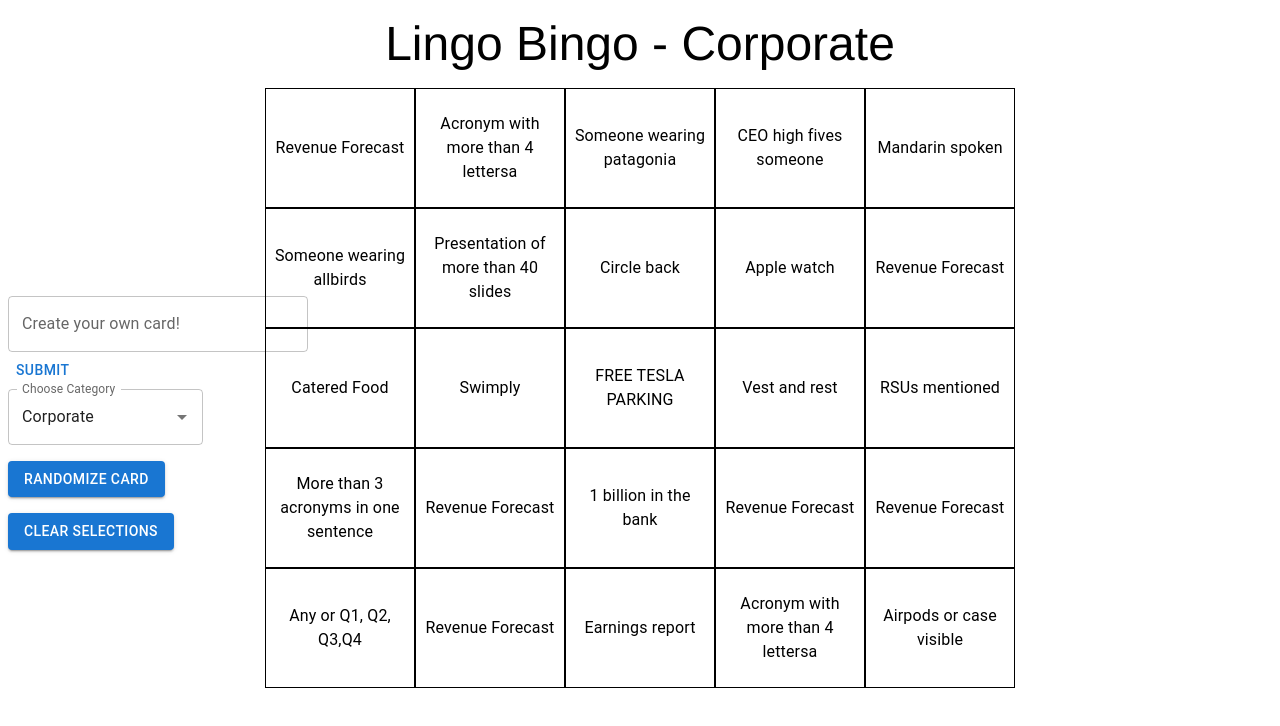
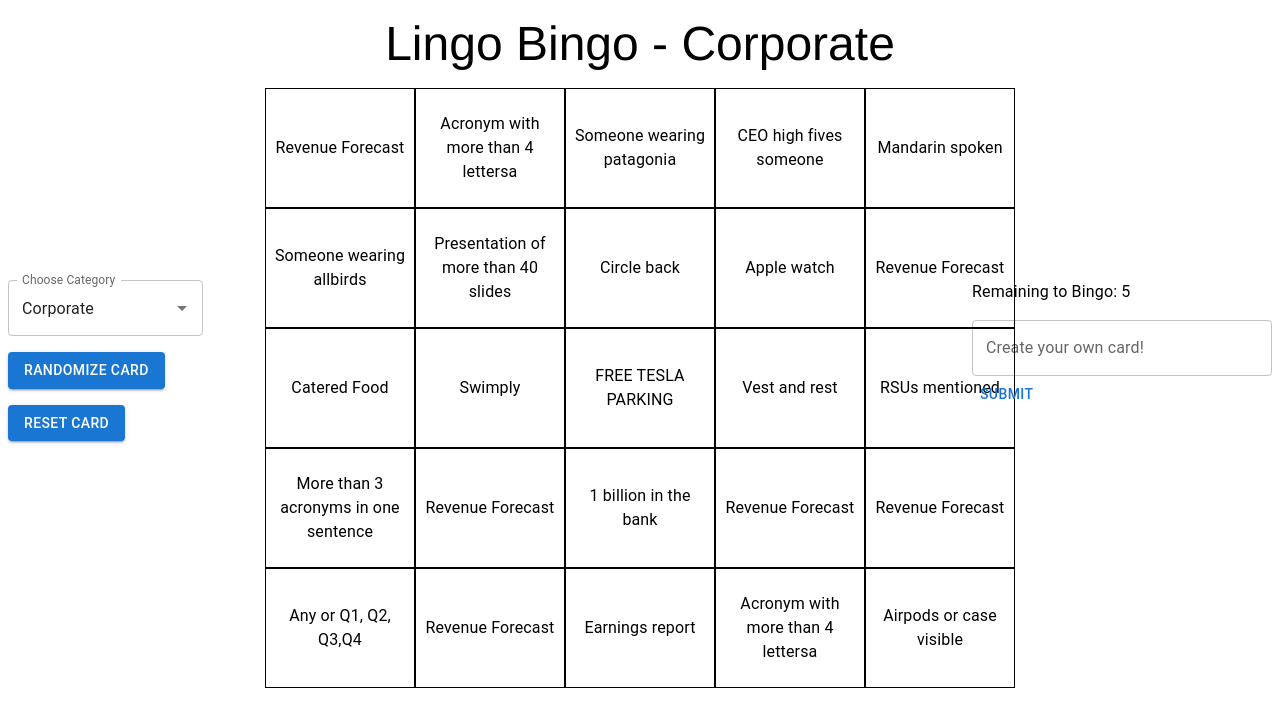
Before and after one commit to EllAchE/lingobingo, a React (Create React App) app: page / in a window 1280 px wide. Shown: the top 726 px of the page. Built offline with nearby package versions, Linux system fonts and the light colour scheme.

Commit message:
add righsidebar and various changes

```diff
--- a/src/App.tsx
+++ b/src/App.tsx
@@ -3,12 +3,13 @@ import './App.css';
 import { Box, Typography } from '@mui/material';
 import { presetCategories } from './scripts/presetCategories';
 import { createBingoCard } from './scripts/createGrid';
-import { SideBar } from './components/Sidebar';
+import { LeftSideBar } from './components/LeftSidebar';
 import WaterMark from './components/WaterMark';
 import { BingoCardType, SquareState } from './types';
 import { BingoCard } from './components/BingoCard';
 import { useDispatch, useSelector } from 'react-redux';
-import { setCard } from './store/cardSlice';
+import { setCard, setState } from './store/cardSlice';
+import RightSideBar from './components/RightSidebar';
 
 function App() {
   const [category, setCategory] = useState<string>('Corporate');
@@ -18,22 +19,24 @@ function App() {
   );
 
   const dis = useDispatch();
-  const cardState = useSelector((state: any) => state.card.card);
+  const state = useSelector((state: any) => state.card);
 
-  function clearCellSelections() {
-    const newState = JSON.parse(JSON.stringify(cardState));
-    newState?.map((square: SquareState) => {
+  function resetCard() {
+    const newState = JSON.parse(JSON.stringify(state));
+    newState?.card?.map((square: SquareState) => {
       square.isClicked = false;
       return square;
     });
-    dis(setCard([...newState]));
+    newState.isBingo = false;
+    newState.fewestRemaining = 5;
+    dis(setState(newState));
   }
 
   function changeCategory(newCategory: string) {
     setCategory(newCategory);
     //@ts-ignore
     dis(setCard(createBingoCard(presetCategories[newCategory]).bingoCard));
-    clearCellSelections();
+    resetCard();
   }
 
   //useEffect(() => {}, [squareStates]);
@@ -49,12 +52,12 @@ function App() {
         Lingo Bingo - {category}
       </Typography>
       <BingoCard bingoCard={bingoCard} />
-      <SideBar
+      <LeftSideBar
         category={category}
         setCategory={changeCategory}
-        setBingoCard={setBingoCard}
-        clearCellSelections={clearCellSelections}
+        resetCard={resetCard}
       />
+      <RightSideBar setBingoCard={setBingoCard} />
       <WaterMark />
     </Box>
   );
--- a/src/components/CustomInput.tsx
+++ b/src/components/CustomInput.tsx
@@ -2,9 +2,12 @@ import { Box, Button, TextField } from '@mui/material';
 import React, { useState } from 'react';
 import { createBingoCard } from '../scripts/createGrid';
 import extractCategories from '../scripts/extractCategories';
+import { useDispatch } from 'react-redux';
+import { setCard } from '../store/cardSlice';
 
 export function CustomInput({ setBingoCard }: { setBingoCard: any }) {
   const [userInput, setUserInput] = useState('');
+  const dis = useDispatch();
   return (
     <Box>
       <TextField
@@ -28,7 +31,7 @@ export function CustomInput({ setBingoCard }: { setBingoCard: any }) {
 
           const cats = extractCategories(userInput);
           if (cats) {
-            setBingoCard(createBingoCard(cats).bingoCard);
+            dis(setCard(createBingoCard(cats).bingoCard));
           } else {
             alert('Invalid input, must be at least 25 comma-separated phrases');
           }
--- a/src/components/GridCell.tsx
+++ b/src/components/GridCell.tsx
@@ -1,15 +1,13 @@
 import React from 'react';
 import Grid from '@mui/material/Grid';
 import { Typography } from '@mui/material';
-import { setCard } from '../store/cardSlice';
+import { setCard, setState } from '../store/cardSlice';
 import { useDispatch, useSelector } from 'react-redux';
+import checkBingo from '../scripts/checkBingo';
 
 export default function GridCell({ position, children }: any) {
   const dis = useDispatch();
-  const cardState = useSelector((state: any) => state.card.card);
-
-  console.dir(position);
-  console.dir(cardState);
+  const state = useSelector((state: any) => state.card);
 
   return (
     <Grid
@@ -22,14 +20,24 @@ export default function GridCell({ position, children }: any) {
       height={'120px'}
       textAlign={'center'}
       sx={{
-        backgroundColor: cardState[position].isClicked ? '#3252a8' : undefined,
-        color: cardState[position]?.isClicked ? 'white' : undefined,
+        backgroundColor: state.card[position].isClicked ? '#3252a8' : undefined,
+        color: state.card[position]?.isClicked ? 'white' : undefined,
         'border-color': 'black',
       }} // light blue
       onClick={() => {
-        const stateCopy = JSON.parse(JSON.stringify(cardState));
-        stateCopy[position].isClicked = !stateCopy[position].isClicked;
-        dis(setCard(stateCopy));
+        const stateCopy = JSON.parse(JSON.stringify(state));
+        stateCopy.card[position].isClicked =
+          !stateCopy.card[position].isClicked;
+        if (!stateCopy.isBingo) {
+          const bingoCount = checkBingo(stateCopy.card);
+          if (typeof bingoCount != 'number') {
+            stateCopy.isBingo = true;
+            alert('BINGO');
+          } else {
+            stateCopy.fewestRemaining = bingoCount;
+          }
+        }
+        dis(setState(stateCopy));
       }}
     >
       <Typography sx={{ paddingX: 1 }} variant={'body1'}>
--- /dev/null
+++ b/src/components/LeftSidebar.tsx
@@ -0,0 +1,44 @@
+// TODO: this should allow selection from some prechosen categories
+import React from 'react';
+import { Box, Button, Grid } from '@mui/material';
+import { CategorySelect } from './CategorySelect';
+
+export function LeftSideBar({
+  category,
+  setCategory,
+  resetCard,
+}: {
+  category: string;
+  setCategory: any;
+  resetCard: any;
+}) {
+  return (
+    <Box sx={{ position: 'fixed', top: '35%', left: 8, width: 300 }}>
+      <CategorySelect category={category} setCategory={setCategory} />
+      <Grid>
+        <Grid>
+          <Button
+            sx={{ marginTop: 2 }}
+            onClick={() => {
+              setCategory(category);
+            }}
+            variant={'contained'}
+          >
+            Randomize Card
+          </Button>
+        </Grid>
+        <Grid>
+          <Button
+            sx={{ marginTop: 2 }}
+            onClick={() => {
+              resetCard();
+            }}
+            variant={'contained'}
+          >
+            Reset Card
+          </Button>
+        </Grid>
+      </Grid>
+    </Box>
+  );
+}
--- /dev/null
+++ b/src/components/RightSidebar.tsx
@@ -0,0 +1,15 @@
+// TODO: this should allow selection from some prechosen categories
+import React from 'react';
+import { Box, Typography } from '@mui/material';
+import { CustomInput } from './CustomInput';
+import { useSelector } from 'react-redux';
+
+export default function RightSideBar({ setBingoCard }: { setBingoCard: any }) {
+  const state = useSelector((state: any) => state.card);
+  return (
+    <Box sx={{ position: 'fixed', top: '35%', right: 8, width: 300 }}>
+      <Typography>Remaining to Bingo: {state.fewestRemaining}</Typography>
+      <CustomInput setBingoCard={setBingoCard} />
+    </Box>
+  );
+}
--- a/src/components/Sidebar.tsx
+++ /dev/null
@@ -1,42 +0,0 @@
-// TODO: this should allow selection from some prechosen categories
-import React from 'react';
-import { Box, Button } from '@mui/material';
-import { CategorySelect } from './CategorySelect';
-import { CustomInput } from './CustomInput';
-
-export function SideBar({
-  category,
-  setCategory,
-  setBingoCard,
-  clearCellSelections,
-}: {
-  category: string;
-  setCategory: any;
-  setBingoCard: any;
-  clearCellSelections: any;
-}) {
-  return (
-    <Box sx={{ position: 'fixed', top: '35%', left: 8, width: 300 }}>
-      <CustomInput setBingoCard={setBingoCard} />
-      <CategorySelect category={category} setCategory={setCategory} />
-      <Button
-        sx={{ marginTop: 2 }}
-        onClick={() => {
-          setCategory(category);
-        }}
-        variant={'contained'}
-      >
-        Randomize Card
-      </Button>
-      <Button
-        sx={{ marginTop: 2 }}
-        onClick={() => {
-          clearCellSelections();
-        }}
-        variant={'contained'}
-      >
-        Clear Selections
-      </Button>
-    </Box>
-  );
-}
--- /dev/null
+++ b/src/scripts/checkBingo.ts
@@ -0,0 +1,43 @@
+export default function checkBingo(squares: any[]): boolean | number {
+  const stateCopy = [...squares];
+  const clickedArray: number[] = stateCopy
+    .map((cellState, i) => {
+      cellState.index = i;
+      return cellState;
+    })
+    .filter((cellState) => {
+      return cellState.isClicked;
+    })
+    .map((cellState) => {
+      return cellState.index;
+    });
+
+  const diagTopLeftSet = new Set([0, 6, 12, 18, 24]);
+  const diagBotLeftSet = new Set([20, 16, 12, 8, 4]);
+
+  const rows = [5, 5, 5, 5, 5];
+  const cols = [5, 5, 5, 5, 5];
+  let diagTopLeft = 5;
+  let diagBotLeft = 5;
+
+  for (const i of clickedArray) {
+    const mod = i % 5;
+    const div = Math.floor(i / 5);
+    cols[mod] -= 1;
+    rows[div] -= 1;
+
+    if (diagTopLeftSet.has(i)) {
+      diagTopLeft -= 1;
+    }
+    if (diagBotLeftSet.has(i)) {
+      diagBotLeft -= 1;
+    }
+  }
+
+  const overallMin = Math.min(...rows, ...cols, diagTopLeft, diagBotLeft);
+
+  if (overallMin == 0) {
+    return true;
+  }
+  return overallMin;
+}
--- a/src/scripts/createGrid.ts
+++ b/src/scripts/createGrid.ts
@@ -29,7 +29,5 @@ export function createBingoCard(category: Category): {
   }
 
   filename += '.csv';
-  console.log('ret bin');
-  console.dir(bingoCard);
   return { bingoCard, filename };
 }
--- a/src/store/cardSlice.ts
+++ b/src/store/cardSlice.ts
@@ -30,19 +30,25 @@ export const cardSlice = createSlice({
       { isClicked: false },
       { isClicked: false },
     ],
+    isBingo: false,
+    fewestRemaining: 5,
   },
   reducers: {
+    setState: (state, action) => {
+      state.card = action.payload.card;
+      state.isBingo = action.payload.isBingo;
+      state.fewestRemaining = action.payload.fewestRemaining;
+    },
     setCard: (state, action) => {
       state.card = action.payload;
     },
-    modifyPosition: (state, action) => {
-      const { position, newPositionValue } = action.payload;
-      state.card[position] = newPositionValue;
+    setIsBingo: (state, action) => {
+      state.isBingo = action.payload;
     },
   },
 });
 
 // Action creators are generated for each case reducer function
-export const { setCard } = cardSlice.actions;
+export const { setCard, setIsBingo, setState } = cardSlice.actions;
 
 export default cardSlice.reducer;
--- a/src/store/store.ts
+++ b/src/store/store.ts
@@ -12,5 +12,5 @@ export default configureStore({
  * Usage:
  * const dis = useDispatch();
  * dis(valueSetFunction(buttonText));
- * const cardState = useSelector((state: any) => state.card.card);
+ * const state = useSelector((state: any) => state.identifier);
  */
```
